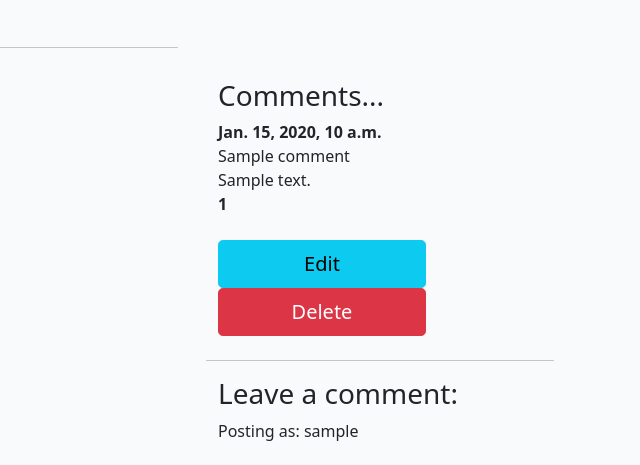
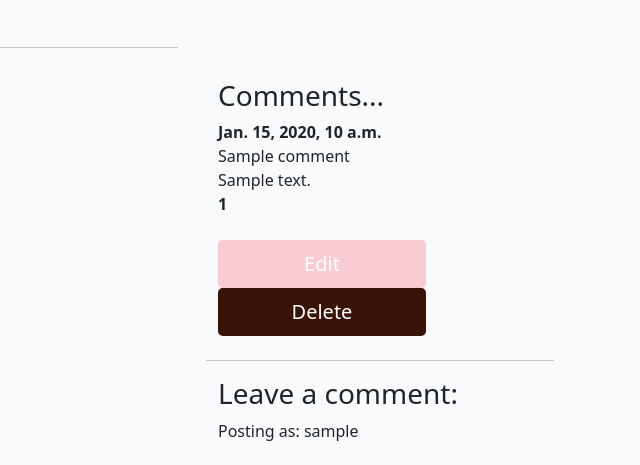
Before and after one commit to Code-Institute-Submissions/JessMair-Hand_Me_My_Bag_JanResub, a Django app: a page that uses templates/post_detail.html in a window 1280 px wide. Shown: the part 754-1219 px from the top of the page, without its empty margins (640-1280 px from the left). Run offline with Django 3.2, Linux system fonts and the light colour scheme; a user stored in the database is signed in; tables that the repository leaves empty hold one stand-in row (values such as "Sample post"); parts of the project's set-up code (start-up, migrations or seed data) failed here and were passed over; some libraries are stand-ins or nearby versions.

Commit message:
Fixed url link under the comments section leading to the login page

```diff
--- a/static/css/style.css
+++ b/static/css/style.css
@@ -140,6 +140,28 @@ body {
     color: #F1CED4;
 }
 
+.btn-edit {
+    background-color: #f9ccd3;
+    color: #fff;
+}
+
+.btn-edit:hover,
+.btn-edit:active {
+    background-color: #fff;
+    color: #391306;
+}
+
+.btn-delete {
+    background-color: #391306;
+    color: #fff;
+}
+
+.btn-delete:hover,
+.btn-delete:active {
+    background-color: #fff;
+    color: #F1CED4;
+}
+
 .link {
     color: #F1CED4;
     text-decoration: none;
--- a/templates/post_detail.html
+++ b/templates/post_detail.html
@@ -93,8 +93,8 @@
                         </strong>
                         <br>
                         {% if user.is_authenticated and comment.author == user %}
-                        <a href="{% url 'comment_update' comment.pk %}" type="Edit" class="btn btn-info btn-lg">Edit</a>
-                        <a href="{% url 'comment_delete' comment.pk %}"  type="Delete" class="btn btn-danger btn-lg">Delete</a>
+                        <a href="{% url 'comment_update' comment.pk %}" type="Edit" class="btn btn-edit btn-lg">Edit</a>
+                        <a href="{% url 'comment_delete' comment.pk %}"  type="Delete" class="btn btn-delete btn-lg">Delete</a>
                         </div>
                         {% endif %}
                  {% endfor %}
@@ -115,8 +115,7 @@
                     <br>
                     <button type="submit" class="btn btn-signup btn-lg">Submit</button>
                     {% else %}
-
-                    <p>You have to <a href="{% url 'login' %}">Log in</a> to share your thoughts</p>
+                    <p>You have to <a href="{% url 'account_login' %}">Log in</a> to share your thoughts</p>
                     {% endif %}
                     </form>
                 </div>
```
